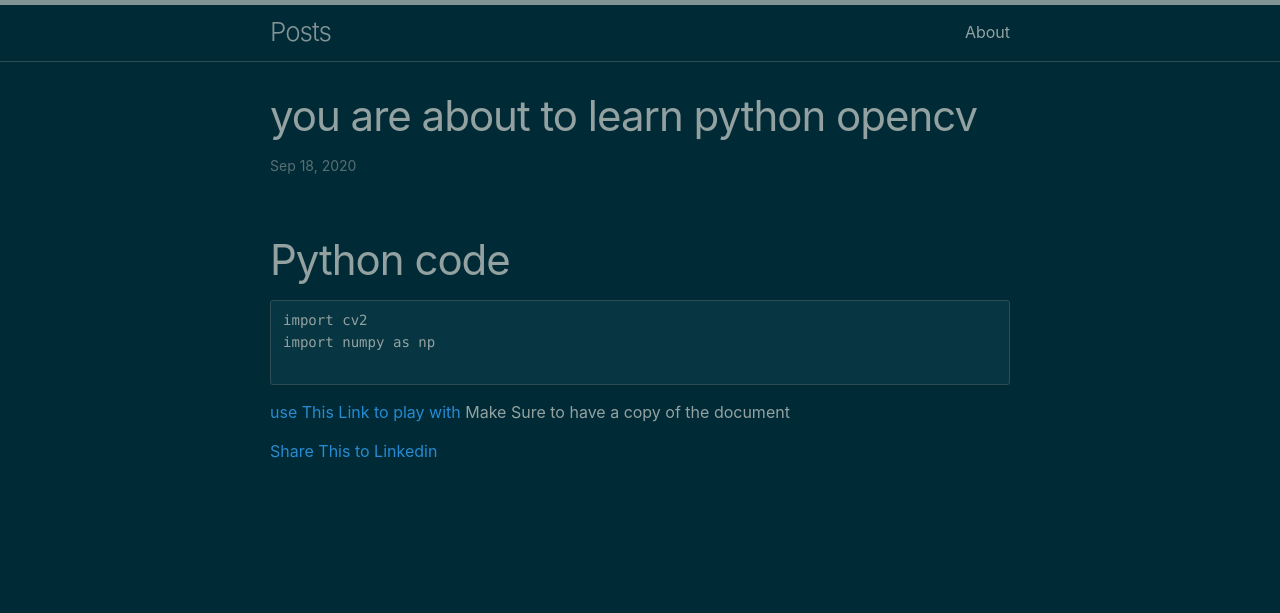
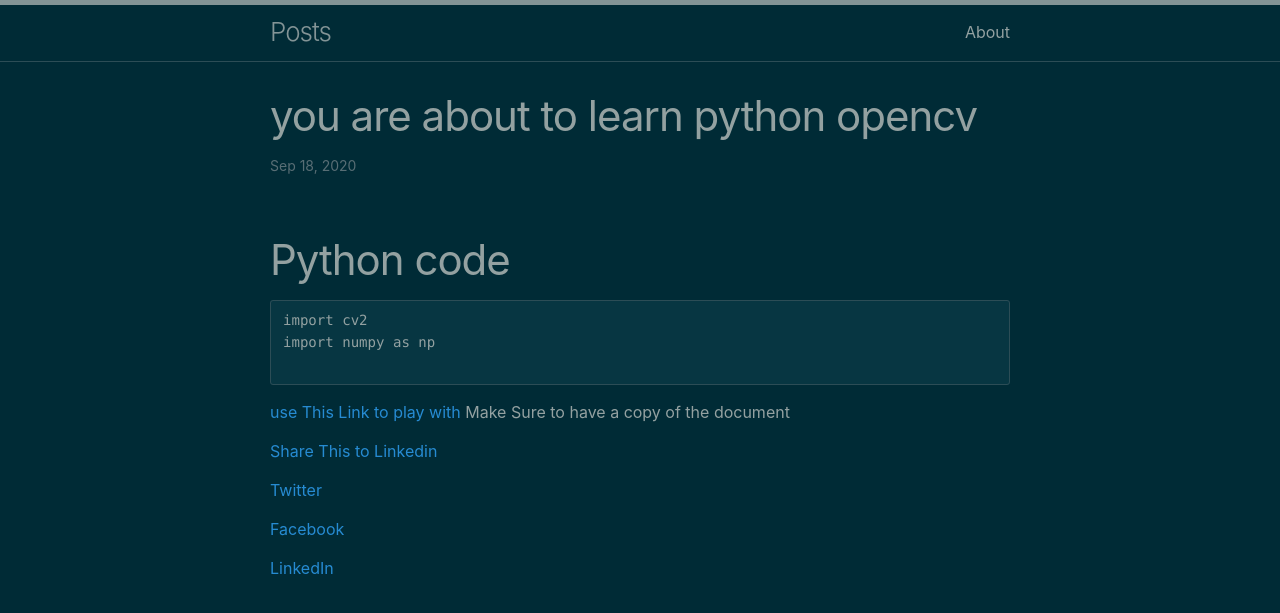
Before and after one commit to Sanjuvi/sanjeevi, a Jekyll site: the page built from _posts/2020-09-18-First-blog.md, in a window 1280 px wide. Shown: the top 613 px of the page. Built offline with Jekyll 4.4.1, drawn with Linux system fonts in a browser that asks for light colours; our own code applies the rules of GitHub Pages for plain Markdown files.

Commit message:
Update 2020-09-18-First-blog.md

```diff
--- a/_posts/2020-09-18-First-blog.md
+++ b/_posts/2020-09-18-First-blog.md
@@ -10,3 +10,9 @@ import numpy as np
 [use This Link to play with](https://colab.research.google.com/drive/1FhjIQAL-EoS2eq23GpPhGZ2zAGaic8_o?usp=sharing){:target="_blank"} Make Sure to have a copy of the document
 
 [Share This to Linkedin](https://www.linkedin.com/shareArticle?mini=true&url={"https://sanjuvi.github.io/sanjeevii/2020/09/18/First-blog.html"}&title={"Python"}&summary={"Trick of the trade"}&source={"Github"}){:target="_blank"}
+
+<a href="https://twitter.com/intent/tweet?{% if site.twitter.username %}via={{ site.twitter.username | url_encode }}&{% endif %}text={{ page.title | url_encode }}%20{{ page.url | absolute_url | url_encode }}" class="btn btn--twitter" onclick="window.open(this.href, 'window', 'left=20,top=20,width=500,height=500,toolbar=1,resizable=0'); return false;" title="{{ site.data.ui-text[site.locale].share_on_label | default: 'Share on' }} Twitter"><i class="fab fa-fw fa-twitter" aria-hidden="true"></i><span> Twitter</span></a>
+
+<a href="https://www.facebook.com/sharer/sharer.php?u={{ page.url | absolute_url | url_encode }}" class="btn btn--facebook" onclick="window.open(this.href, 'window', 'left=20,top=20,width=500,height=500,toolbar=1,resizable=0'); return false;" title="{{ site.data.ui-text[site.locale].share_on_label | default: 'Share on' }} Facebook"><i class="fab fa-fw fa-facebook" aria-hidden="true"></i><span> Facebook</span></a>
+
+<a href="https://www.linkedin.com/shareArticle?mini=true&url=https://sanjuvi.github.io/sanjeevii/2020/09/18/First-blog.html" onclick="window.open(this.href, 'window', 'left=20,top=20,width=500,height=500,toolbar=1,resizable=0'); return false;" title="Python"><i class="fab fa-fw fa-linkedin" aria-hidden="true"></i><span> LinkedIn</span></a>
```
